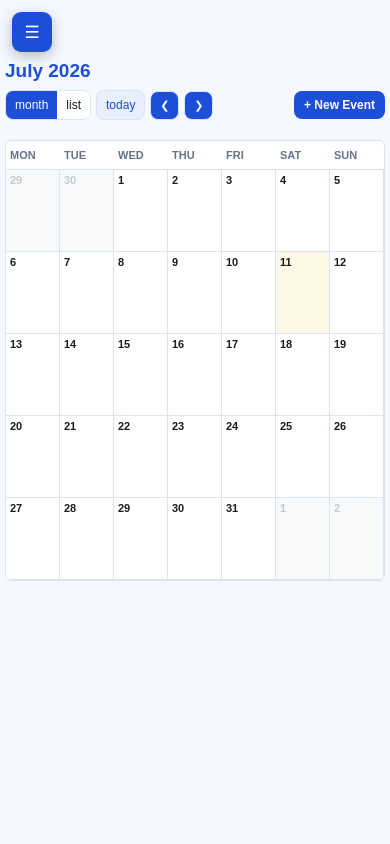
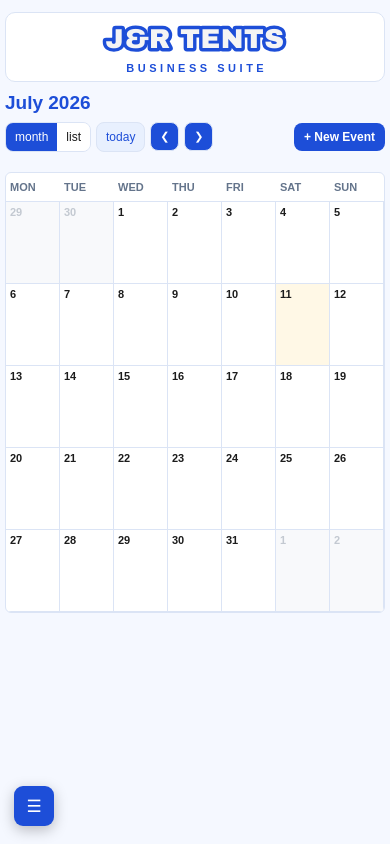
Before and after one commit to jckcarpets/jr-tents, a Flask app: page / in a window 390 px wide. Run offline with Flask 3, Linux system fonts and the light colour scheme; data that the repository does not hold is empty.

Commit message:
Add files via upload

```diff
--- a/app.py
+++ b/app.py
@@ -93,6 +93,25 @@ def gen_event_code():
 TAX_RATES = {'no_tax': 0.0, 'vat18': 0.18}
 
 
+def totals_from_subtotal(subtotal, tax_inclusive, tax_type, discount_amount):
+    subtotal = float(subtotal or 0)
+    discount_amount = float(discount_amount or 0)
+    rate = TAX_RATES.get(tax_type, 0.0)
+    taxable_base = subtotal - discount_amount
+    if tax_inclusive:
+        tax_amount = taxable_base - (taxable_base / (1 + rate)) if rate else 0.0
+        total = taxable_base
+    else:
+        tax_amount = taxable_base * rate
+        total = taxable_base + tax_amount
+    return {
+        'subtotal': round(subtotal, 2),
+        'discount_amount': round(discount_amount, 2),
+        'tax_amount': round(tax_amount, 2),
+        'total': round(total, 2),
+    }
+
+
 def compute_totals(products, tax_inclusive, tax_type, discount_amount):
     subtotal = 0.0
     for p in products:
@@ -100,26 +119,7 @@ def compute_totals(products, tax_inclusive, tax_type, discount_amount):
         qty = p.get('qty') or 1
         unit_price = p.get('unit_price') or 0
         subtotal += float(days) * float(qty) * float(unit_price)
-
-    discount_amount = float(discount_amount or 0)
-    rate = TAX_RATES.get(tax_type, 0.0)
-
-    if tax_inclusive:
-        # tax is already baked into unit prices
-        taxable_base = subtotal - discount_amount
-        tax_amount = taxable_base - (taxable_base / (1 + rate)) if rate else 0.0
-        total = taxable_base
-    else:
-        taxable_base = subtotal - discount_amount
-        tax_amount = taxable_base * rate
-        total = taxable_base + tax_amount
-
-    return {
-        'subtotal': round(subtotal, 2),
-        'discount_amount': round(discount_amount, 2),
-        'tax_amount': round(tax_amount, 2),
-        'total': round(total, 2),
-    }
+    return totals_from_subtotal(subtotal, tax_inclusive, tax_type, discount_amount)
 
 
 @app.route('/')
@@ -197,15 +197,28 @@ def _serialize_event_row(row):
 
 @app.route('/api/events', methods=['GET'])
 def get_events():
-    # Lightweight list for the calendar (no product line items).
+    # Calendar list; includes pre-computed totals so the popup can show the
+    # amount instantly without a second request.
     conn = get_db()
     rows = conn.execute('''
         SELECT events.*, clients.name as client_name
         FROM events LEFT JOIN clients ON events.client_id = clients.id
         ORDER BY date
     ''').fetchall()
+    sub_rows = conn.execute('''
+        SELECT event_id, COALESCE(SUM(days * qty * unit_price), 0) AS subtotal
+        FROM event_products GROUP BY event_id
+    ''').fetchall()
     conn.close()
-    return jsonify([_serialize_event_row(r) for r in rows])
+    subtotals = {r['event_id']: r['subtotal'] for r in sub_rows}
+    out = []
+    for r in rows:
+        d = _serialize_event_row(r)
+        d['totals'] = totals_from_subtotal(
+            subtotals.get(d['id'], 0), bool(d.get('tax_inclusive')),
+            d.get('tax_type') or 'no_tax', d.get('discount_amount') or 0)
+        out.append(d)
+    return jsonify(out)
 
 
 @app.route('/api/events/<int:event_id>', methods=['GET'])
--- a/requirements.txt
+++ b/requirements.txt
@@ -1,4 +1,3 @@
 Flask>=3.0
-
-# Only needed for the Supabase version (app_supabase.py):
 psycopg2-binary>=2.9
+gunicorn>=21.0
--- a/static/app.js
+++ b/static/app.js
@@ -322,24 +322,50 @@ function ensureTotals(ev) {
   return ev;
 }
 
+let popupFetch = null;   // in-flight fetch of the full event (products etc.)
+
+function renderPopupFields(ev, totalText) {
+  document.getElementById('ep-color-bar').style.background = ev.color || '#e0793d';
+  document.getElementById('ep-client').textContent = ev.client_name || ev.title;
+  document.getElementById('ep-date').textContent = formatDateRange(ev);
+  document.getElementById('ep-location').textContent = ev.location || '—';
+  document.getElementById('ep-total').textContent = totalText;
+}
+
 function openEventPopup(eventId) {
-  api(`/api/events/${eventId}`).then(ev => {
+  // Show the popup INSTANTLY from the data the calendar already has —
+  // no waiting on the network. The full record (products, exact totals)
+  // loads in the background and fills in the total when it arrives.
+  const cached = events.find(e => e.id === eventId);
+  if (cached) {
+    if (!cached.totals && cached.products) ensureTotals(cached);
+    popupEvent = cached;
+    const currency = cached.discount_currency || 'UGX';
+    renderPopupFields(
+      cached,
+      cached.totals ? `${formatMoney(cached.totals.total)} ${currency}` : '…'
+    );
+    document.getElementById('event-popup').classList.remove('hidden');
+  }
+
+  popupFetch = api(`/api/events/${eventId}`).then(ev => {
     ensureTotals(ev);
     popupEvent = ev;
-    document.getElementById('ep-color-bar').style.background = ev.color || '#e0793d';
-    document.getElementById('ep-client').textContent = ev.client_name || ev.title;
-    document.getElementById('ep-date').textContent = formatDateRange(ev);
-    document.getElementById('ep-location').textContent = ev.location || '—';
-    const currency = ev.discount_currency || 'UGX';
-    document.getElementById('ep-total').textContent =
-      `${formatMoney((ev.totals && ev.totals.total) || 0)} ${currency}`;
-    document.getElementById('event-popup').classList.remove('hidden');
-  }).catch(e => toast(e.message));
+    // update popup if it's still open on this event
+    if (!document.getElementById('event-popup').classList.contains('hidden')) {
+      const currency = ev.discount_currency || 'UGX';
+      renderPopupFields(ev, `${formatMoney(ev.totals.total)} ${currency}`);
+    }
+    if (!cached) document.getElementById('event-popup').classList.remove('hidden');
+    return ev;
+  }).catch(e => {
+    toast(e.message);
+    return null;
+  });
 }
 
 function closeEventPopup() {
   document.getElementById('event-popup').classList.add('hidden');
-  popupEvent = null;
 }
 
 document.getElementById('ep-close').addEventListener('click', closeEventPopup);
@@ -348,10 +374,11 @@ document.getElementById('event-popup').addEventListener('click', (e) => {
 });
 
 document.getElementById('ep-more').addEventListener('click', () => {
-  if (!popupEvent) return;
-  const ev = popupEvent;
   closeEventPopup();
-  openEventDetail(ev);
+  // Use the background fetch (usually already finished by the time the
+  // user clicks More) so the detail page has the full product list.
+  const pending = popupFetch || Promise.resolve(popupEvent);
+  pending.then(ev => { if (ev) openEventDetail(ev); });
 });
 
 function openEventDetail(ev) {
--- a/static/style.css
+++ b/static/style.css
@@ -45,7 +45,6 @@ button, input, select, textarea { font-family: inherit; }
 
 /* Collapsed (desktop): the sidebar slides fully out of view */
 body.sidebar-collapsed .sidebar { margin-left: -240px; }
-body.sidebar-collapsed .main { padding-left: 64px; }
 
 /* Minimise button inside the sidebar */
 .sidebar-min {
@@ -65,12 +64,12 @@ body.sidebar-collapsed .main { padding-left: 64px; }
 
 .sidebar-min:hover { background: rgba(255,255,255,0.3); }
 
-/* Floating hamburger — appears when the sidebar is hidden */
+/* Floating hamburger — appears when the sidebar is hidden (bottom left) */
 .sidebar-toggle {
   display: none;
   position: fixed;
-  top: 12px;
-  left: 12px;
+  bottom: 18px;
+  left: 14px;
   z-index: 60;
   width: 40px;
   height: 40px;
@@ -114,6 +113,16 @@ body.sidebar-collapsed .sidebar-toggle { display: flex; }
 
 .brand-logo svg { display: block; width: 100%; height: auto; }
 
+.brand-suite {
+  text-align: center;
+  font-size: 11px;
+  font-weight: 800;
+  color: var(--navy);
+  letter-spacing: 0.32em;
+  margin-top: 2px;
+  text-indent: 0.32em; /* balances the letter-spacing so it centers true */
+}
+
 .brand-details {
   border-top: 2px solid var(--navy);
   margin-top: 6px;
@@ -123,6 +132,24 @@ body.sidebar-collapsed .sidebar-toggle { display: flex; }
   color: var(--navy);
   font-weight: 700;
   line-height: 1.5;
+}
+
+/* Brand banner above the calendar — phones only (desktop has the sidebar) */
+.mobile-brand {
+  display: none;
+  background: #fff;
+  border: 1px solid var(--border);
+  border-radius: 10px;
+  padding: 8px 12px 7px;
+  margin-bottom: 10px;
+}
+
+.mobile-brand svg {
+  display: block;
+  width: 210px;
+  max-width: 80%;
+  height: auto;
+  margin: 0 auto;
 }
 
 .brand-phone { font-size: 12px; letter-spacing: 0.02em; }
@@ -921,9 +948,11 @@ body.sidebar-collapsed .sidebar-toggle { display: flex; }
   .sidebar-toggle { display: flex; }
   body.sidebar-open .sidebar-toggle { display: none; }
 
+  .mobile-brand { display: block; }
+
   /* Calendar uses the full phone screen: slim page padding and tighter
      cells so the whole month spans edge-to-edge without clipping */
-  .main { padding: 60px 5px 12px 5px; }
+  .main { padding: 12px 5px 70px 5px; }
   body.sidebar-collapsed .main { padding-left: 5px; }
 
   .calendar { border-radius: 6px; }
@@ -967,7 +996,7 @@ body.sidebar-collapsed .sidebar-toggle { display: flex; }
   }
 
   /* Event detail page: compact type so everything fits a phone screen */
-  .breadcrumb { margin: -60px -5px 18px -5px; padding: 12px 14px 12px 60px; font-size: 12.5px; }
+  .breadcrumb { margin: -12px -5px 18px -5px; padding: 12px 14px; font-size: 12.5px; }
   .form-heading { font-size: 16px; margin: 20px 0 10px 0; }
 
   .detail-info { max-width: 100%; gap: 5px; }
--- a/templates/index.html
+++ b/templates/index.html
@@ -3,7 +3,7 @@
 <head>
 <meta charset="UTF-8">
 <meta name="viewport" content="width=device-width, initial-scale=1.0">
-<title>J&amp;R TENTS</title>
+<title>J&amp;R TENTS BUSINESS SUITE</title>
 <link rel="stylesheet" href="{{ url_for('static', filename='style.css') }}">
 </head>
 <body>
@@ -23,6 +23,7 @@
                 paint-order="stroke" stroke="#1d4ed8" stroke-width="13"
                 stroke-linejoin="round" fill="#f4f4f4">J&amp;R TENTS</text>
         </svg>
+        <div class="brand-suite">BUSINESS SUITE</div>
         <div class="brand-details">
           <div>Next to Doctors Hospital, Ebb Road, Kampala</div>
           <div class="brand-phone">&#128222; 0752 522 799</div>
@@ -63,6 +64,18 @@
   </aside>
 
   <main class="main">
+
+    <!-- Brand banner shown on phones only (the sidebar is hidden there) -->
+    <div class="mobile-brand">
+      <svg viewBox="0 0 400 74" xmlns="http://www.w3.org/2000/svg" role="img" aria-label="J&amp;R TENTS">
+        <text x="200" y="52" text-anchor="middle"
+              font-family="'Arial Black', Arial, sans-serif" font-weight="900"
+              font-size="52" letter-spacing="1"
+              paint-order="stroke" stroke="#1d4ed8" stroke-width="13"
+              stroke-linejoin="round" fill="#f4f4f4">J&amp;R TENTS</text>
+      </svg>
+      <div class="brand-suite">BUSINESS SUITE</div>
+    </div>
 
     <!-- ================= DASHBOARD / CALENDAR VIEW ================= -->
     <section id="view-dashboard" class="view">
```
Also changed, not shown: app_supabase.py (+90 -34 lines).
